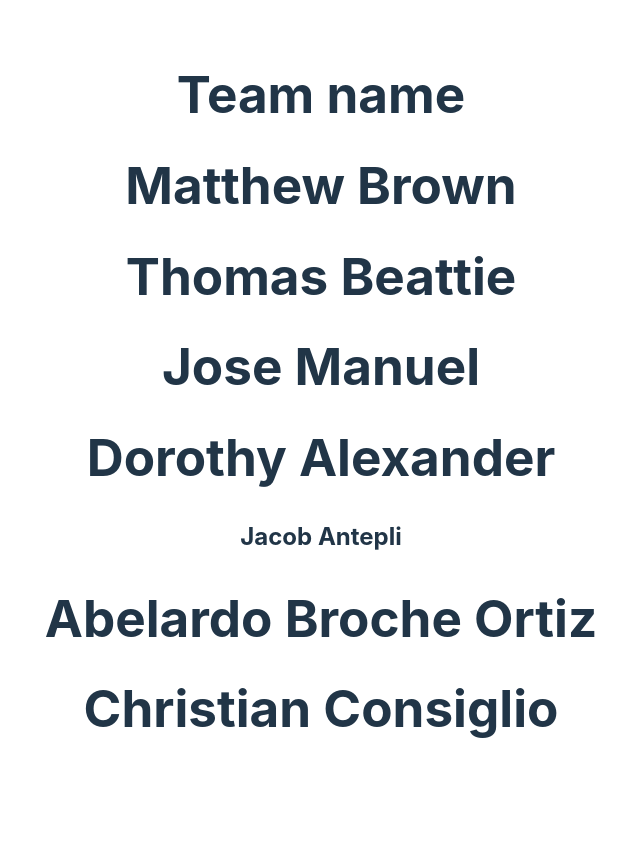
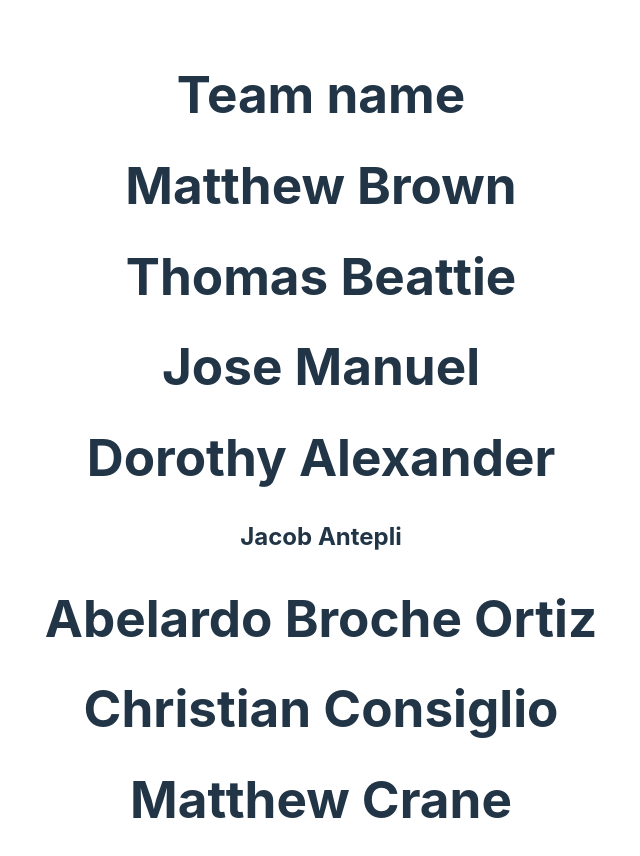
Before and after one commit to JacobAntepli/git-example-team-S, a React (Vite) app: page / in a window 1280 px wide. Shown: the top 856 px of the page, without its empty margins (319-959 px from the left). Before the commit the page ends 803 px from the top, so only its background shows below. Built offline with nearby package versions, Linux system fonts and the light colour scheme.

Commit message:
Added name Matthew Crane

```diff
--- a/src/App.jsx
+++ b/src/App.jsx
@@ -1,4 +1,4 @@
-import './App.css'
+import "./App.css";
 
 function App() {
   //Add your name in a new h1 tag below
@@ -13,8 +13,9 @@ function App() {
       <h2>Jacob Antepli</h2>
       <h1>Abelardo Broche Ortiz</h1>
       <h1>Christian Consiglio</h1>
+      <h1>Matthew Crane</h1>
     </div>
-    )
+  );
 }
 
-export default App
+export default App;
```
Lines whose indentation alone changed are shown as unchanged.
